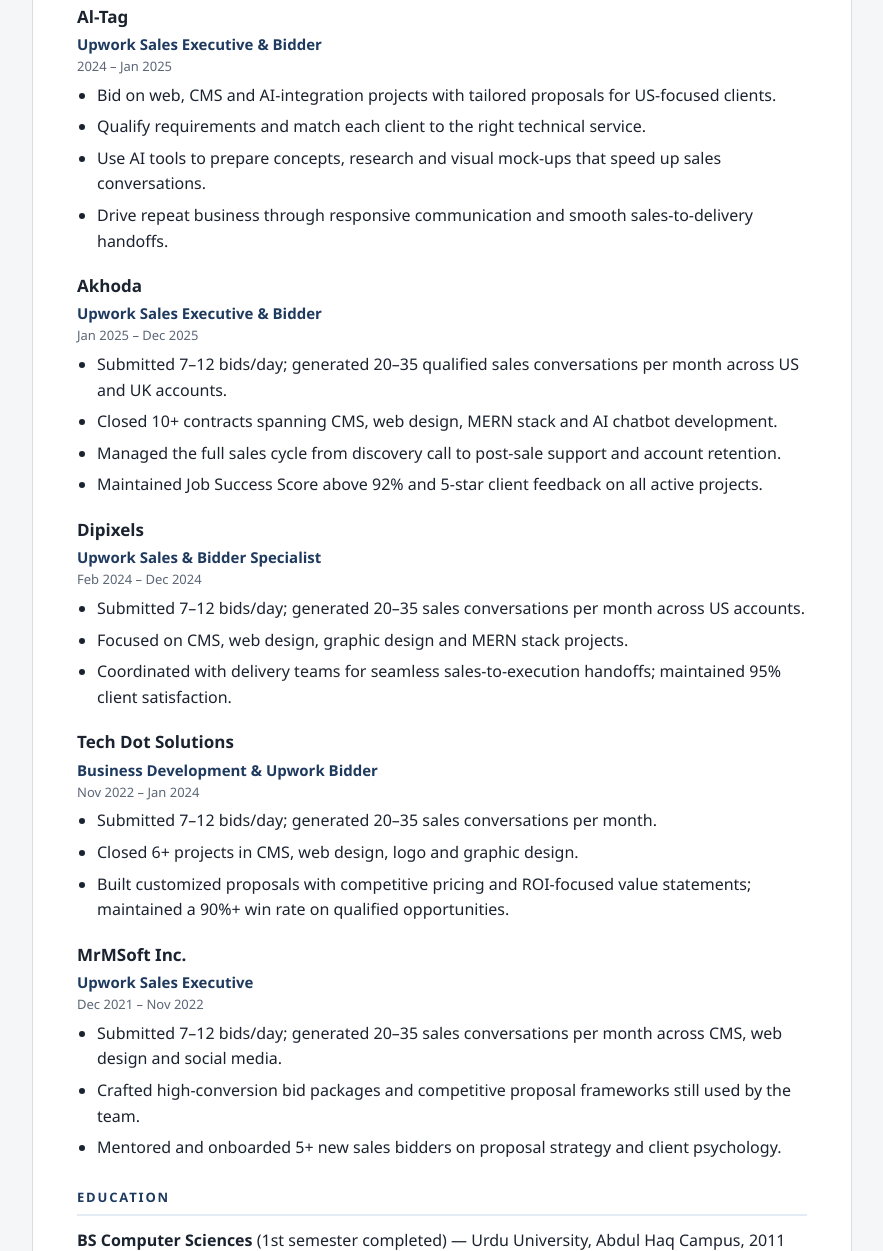
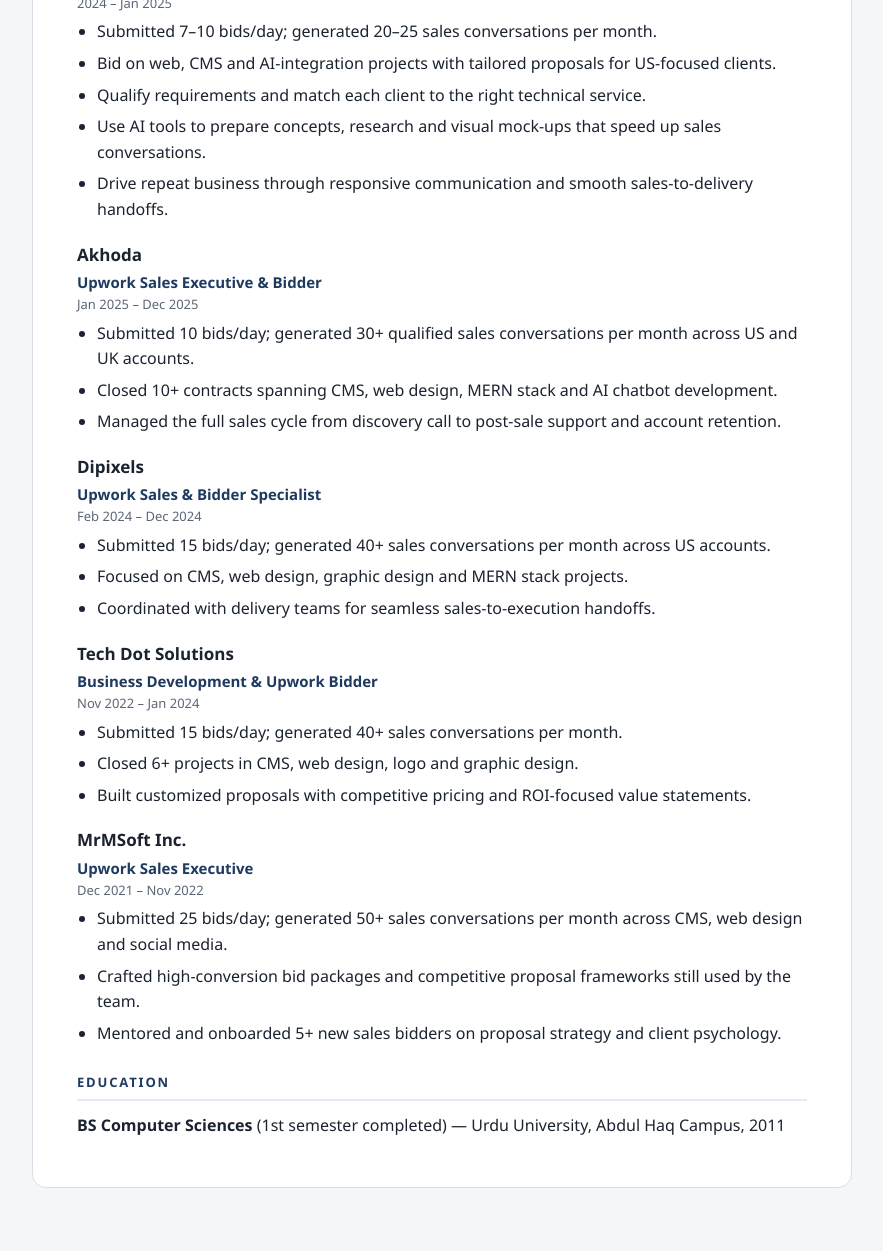
Before and after one commit to Asim586433/Muhammad-Asim-Younus-Upwork-Sales-Executive-Business-Development, a plain HTML site: page index.html in a window 1280 px wide. Shown: the part 1549-2800 px from the top of the page, without its empty margins (198-1081 px from the left). After the commit the page ends 2769 px from the top, so only its background shows below. Drawn offline with Linux system fonts and the light colour scheme.

Commit message:
Update index.html

```diff
--- a/index.html
+++ b/index.html
@@ -61,7 +61,7 @@ li { margin-bottom: 6px; }
 
 <section>
   <h2>Professional Summary</h2>
-  <p>Upwork sales specialist with 6+ years of experience in client acquisition, proposal writing and end-to-end sales cycles for US and UK clients. Bid 7–12 projects per day in past roles, ran 20–35 sales conversations per month, and closed 6+ projects and 10+ contracts. Currently growing video editing services (YouTube, podcasts, documentaries, reels, corporate content) at Alpha Media Labs.</p>
+  <p>Upwork sales specialist with 6+ years of experience in client acquisition, proposal writing and end-to-end sales cycles for US and UK clients. Closed 6+ projects and 10+ contracts. Currently growing video editing services (YouTube, podcasts, documentaries, reels, corporate content) at Alpha Media Labs, bidding 7–12 projects per day and running 20–35 sales conversations per month.</p>
 </section>
 
 <section>
@@ -69,9 +69,6 @@ li { margin-bottom: 6px; }
   <ul>
     <li><strong>6+ projects closed</strong> in CMS, web design and graphic design (Tech Dot Solutions)</li>
     <li><strong>10+ contracts closed</strong> across CMS, web design, MERN stack and AI chatbot development (Akhoda)</li>
-    <li><strong>90%+ win rate</strong> on qualified opportunities through tailored, ROI-focused proposals (Tech Dot Solutions)</li>
-    <li><strong>Job Success Score above 92%</strong> with 5-star client feedback (Akhoda)</li>
-    <li><strong>95% client satisfaction</strong> and strong repeat-business rate across the portfolio (Dipixels)</li>
     <li><strong>Created proposal frameworks</strong> still used by the sales team; mentored and onboarded 5+ new bidders (MrMSoft)</li>
   </ul>
 </section>
@@ -91,6 +88,7 @@ li { margin-bottom: 6px; }
     <p class="role">Upwork Business Development Executive · Video Editing Services</p>
     <p class="date">Feb 2025 – Present</p>
     <ul>
+      <li>Submit 7–12 bids/day and generate 20–35 sales conversations per month for video editing services.</li>
       <li>Research and qualify Upwork opportunities for video editing and post-production; prioritize leads by budget, timeline and scope.</li>
       <li>Write tailored proposals that connect client requirements to the editing team's capabilities.</li>
       <li>Manage prospect communication, discovery discussions and follow-ups through to first contract.</li>
@@ -104,6 +102,7 @@ li { margin-bottom: 6px; }
     <p class="role">Upwork Sales Executive &amp; Bidder</p>
     <p class="date">2024 – Jan 2025</p>
     <ul>
+      <li>Submitted 7–10 bids/day; generated 20–25 sales conversations per month.</li>
       <li>Bid on web, CMS and AI-integration projects with tailored proposals for US-focused clients.</li>
       <li>Qualify requirements and match each client to the right technical service.</li>
       <li>Use AI tools to prepare concepts, research and visual mock-ups that speed up sales conversations.</li>
@@ -116,10 +115,9 @@ li { margin-bottom: 6px; }
     <p class="role">Upwork Sales Executive &amp; Bidder</p>
     <p class="date">Jan 2025 – Dec 2025</p>
     <ul>
-      <li>Submitted 7–12 bids/day; generated 20–35 qualified sales conversations per month across US and UK accounts.</li>
+      <li>Submitted 10 bids/day; generated 30+ qualified sales conversations per month across US and UK accounts.</li>
       <li>Closed 10+ contracts spanning CMS, web design, MERN stack and AI chatbot development.</li>
       <li>Managed the full sales cycle from discovery call to post-sale support and account retention.</li>
-      <li>Maintained Job Success Score above 92% and 5-star client feedback on all active projects.</li>
     </ul>
   </div>
 
@@ -128,9 +126,9 @@ li { margin-bottom: 6px; }
     <p class="role">Upwork Sales &amp; Bidder Specialist</p>
     <p class="date">Feb 2024 – Dec 2024</p>
     <ul>
-      <li>Submitted 7–12 bids/day; generated 20–35 sales conversations per month across US accounts.</li>
+      <li>Submitted 15 bids/day; generated 40+ sales conversations per month across US accounts.</li>
       <li>Focused on CMS, web design, graphic design and MERN stack projects.</li>
-      <li>Coordinated with delivery teams for seamless sales-to-execution handoffs; maintained 95% client satisfaction.</li>
+      <li>Coordinated with delivery teams for seamless sales-to-execution handoffs.</li>
     </ul>
   </div>
 
@@ -139,9 +137,9 @@ li { margin-bottom: 6px; }
     <p class="role">Business Development &amp; Upwork Bidder</p>
     <p class="date">Nov 2022 – Jan 2024</p>
     <ul>
-      <li>Submitted 7–12 bids/day; generated 20–35 sales conversations per month.</li>
+      <li>Submitted 15 bids/day; generated 40+ sales conversations per month.</li>
       <li>Closed 6+ projects in CMS, web design, logo and graphic design.</li>
-      <li>Built customized proposals with competitive pricing and ROI-focused value statements; maintained a 90%+ win rate on qualified opportunities.</li>
+      <li>Built customized proposals with competitive pricing and ROI-focused value statements.</li>
     </ul>
   </div>
 
@@ -150,7 +148,7 @@ li { margin-bottom: 6px; }
     <p class="role">Upwork Sales Executive</p>
     <p class="date">Dec 2021 – Nov 2022</p>
     <ul>
-      <li>Submitted 7–12 bids/day; generated 20–35 sales conversations per month across CMS, web design and social media.</li>
+      <li>Submitted 25 bids/day; generated 50+ sales conversations per month across CMS, web design and social media.</li>
       <li>Crafted high-conversion bid packages and competitive proposal frameworks still used by the team.</li>
       <li>Mentored and onboarded 5+ new sales bidders on proposal strategy and client psychology.</li>
     </ul>
```
